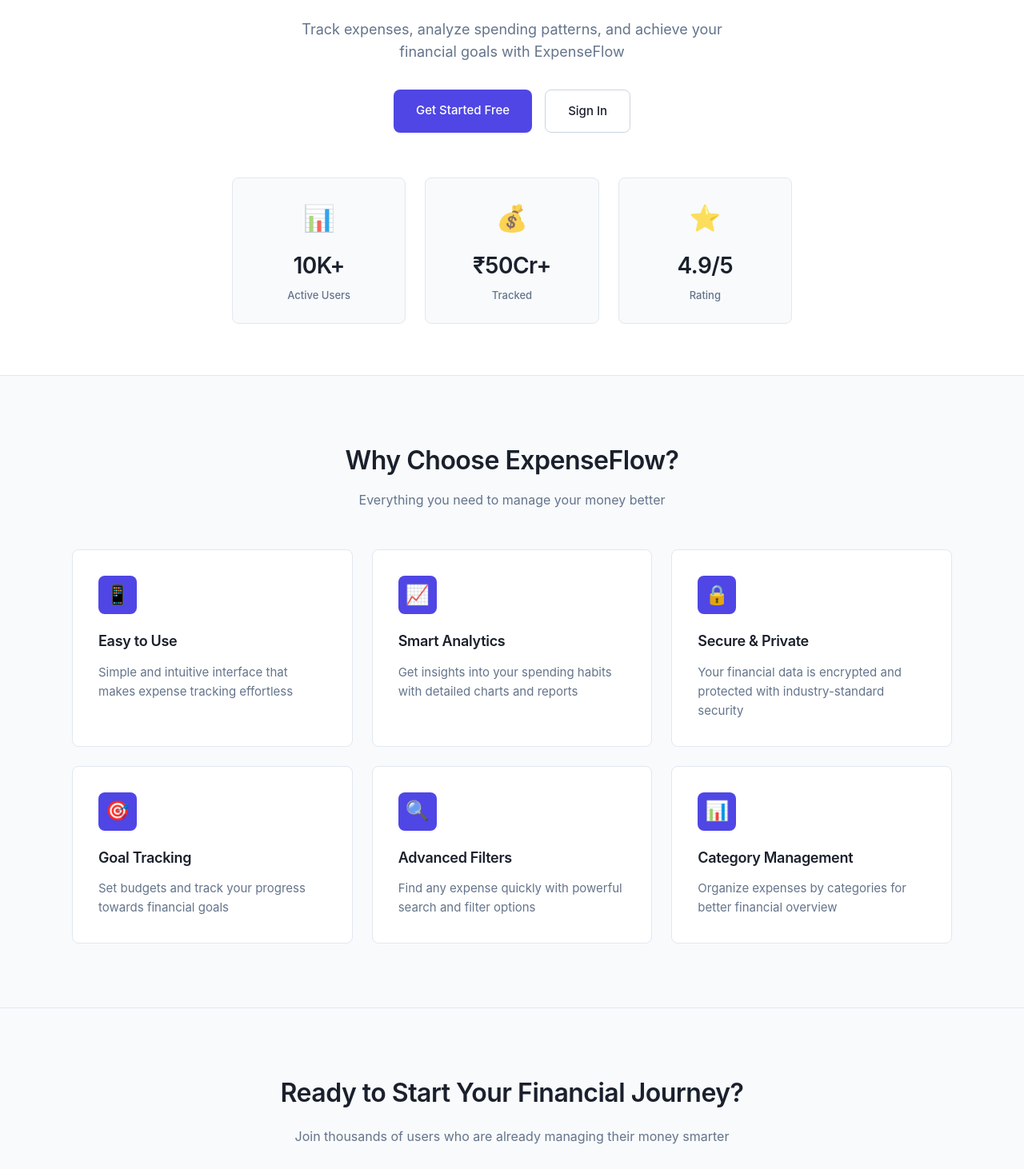
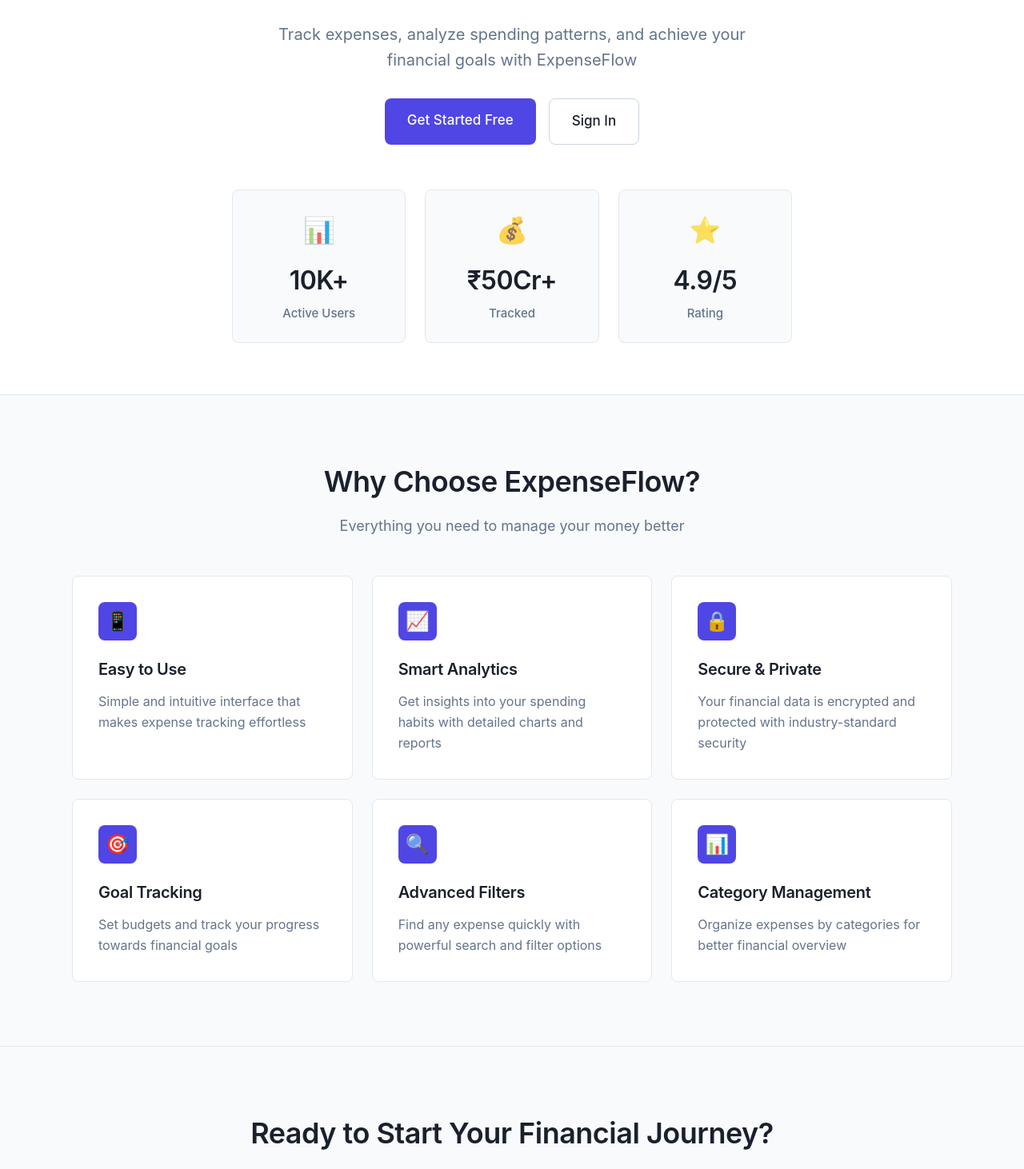
Before and after one commit to Nrsingh12/EpenseFlow_FullStackProject, a React (Create React App) app in the folder frontend/: page / in a window 1280 px wide. Shown: the part 208-1670 px from the top of the page at 80% size. Built offline with nearby package versions, Linux system fonts and the light colour scheme; no server answers.

Commit message:
Increase font sizes in Home page for improved readability

```diff
--- a/frontend/src/pages/Home.css
+++ b/frontend/src/pages/Home.css
@@ -20,7 +20,7 @@
 }
 
 .hero-title {
-  font-size: 3rem;
+  font-size: 3.25rem;
   font-weight: 600;
   margin-bottom: 1rem;
   line-height: 1.2;
@@ -29,7 +29,7 @@
 }
 
 .hero-subtitle {
-  font-size: 1.125rem;
+  font-size: 1.25rem;
   margin-bottom: 2rem;
   color: #64748b;
   max-width: 600px;
@@ -51,7 +51,7 @@
   padding: 0.875rem 1.75rem;
   border-radius: 8px;
   font-weight: 500;
-  font-size: 0.9375rem;
+  font-size: 1.0625rem;
   text-decoration: none;
   transition: all 0.2s ease;
   cursor: pointer;
@@ -113,7 +113,7 @@
 }
 
 .stat-number {
-  font-size: 1.75rem;
+  font-size: 2rem;
   font-weight: 600;
   margin-bottom: 0.25rem;
   color: #1a202c;
@@ -121,7 +121,7 @@
 }
 
 .stat-label {
-  font-size: 0.8125rem;
+  font-size: 0.9375rem;
   color: #64748b;
   font-weight: 500;
 }
@@ -142,7 +142,7 @@
 }
 
 .section-header h2 {
-  font-size: 2rem;
+  font-size: 2.25rem;
   font-weight: 600;
   color: #1a202c;
   margin-bottom: 0.75rem;
@@ -150,7 +150,7 @@
 }
 
 .section-header p {
-  font-size: 1rem;
+  font-size: 1.125rem;
   color: #64748b;
 }
 
@@ -189,7 +189,7 @@
 }
 
 .feature-box h3 {
-  font-size: 1.125rem;
+  font-size: 1.25rem;
   font-weight: 600;
   color: #1a202c;
   margin-bottom: 0.75rem;
@@ -197,7 +197,7 @@
 }
 
 .feature-box p {
-  font-size: 0.9375rem;
+  font-size: 1rem;
   color: #64748b;
   line-height: 1.6;
 }
@@ -215,7 +215,7 @@
 }
 
 .cta-container h2 {
-  font-size: 2rem;
+  font-size: 2.25rem;
   font-weight: 600;
   margin-bottom: 1rem;
   color: #1a202c;
@@ -223,7 +223,7 @@
 }
 
 .cta-container p {
-  font-size: 1rem;
+  font-size: 1.125rem;
   margin-bottom: 2rem;
   color: #64748b;
 }
```
